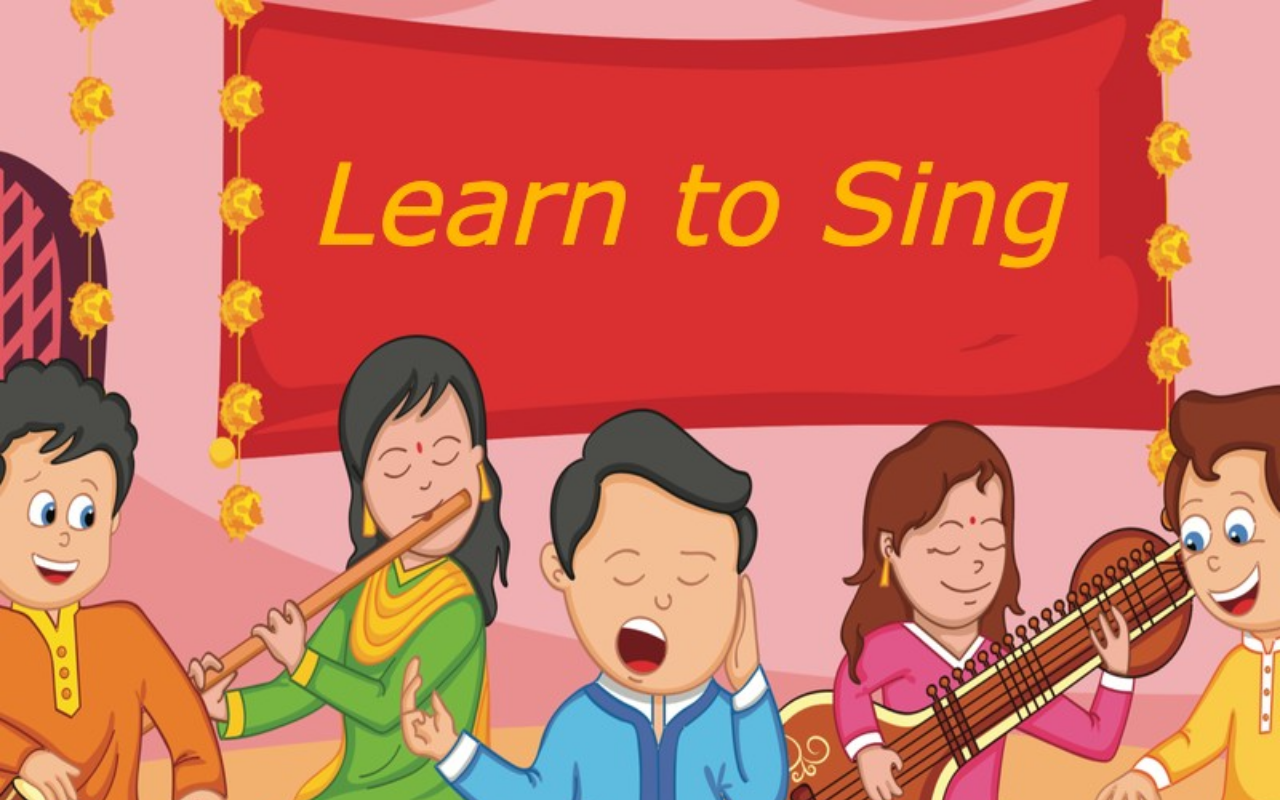
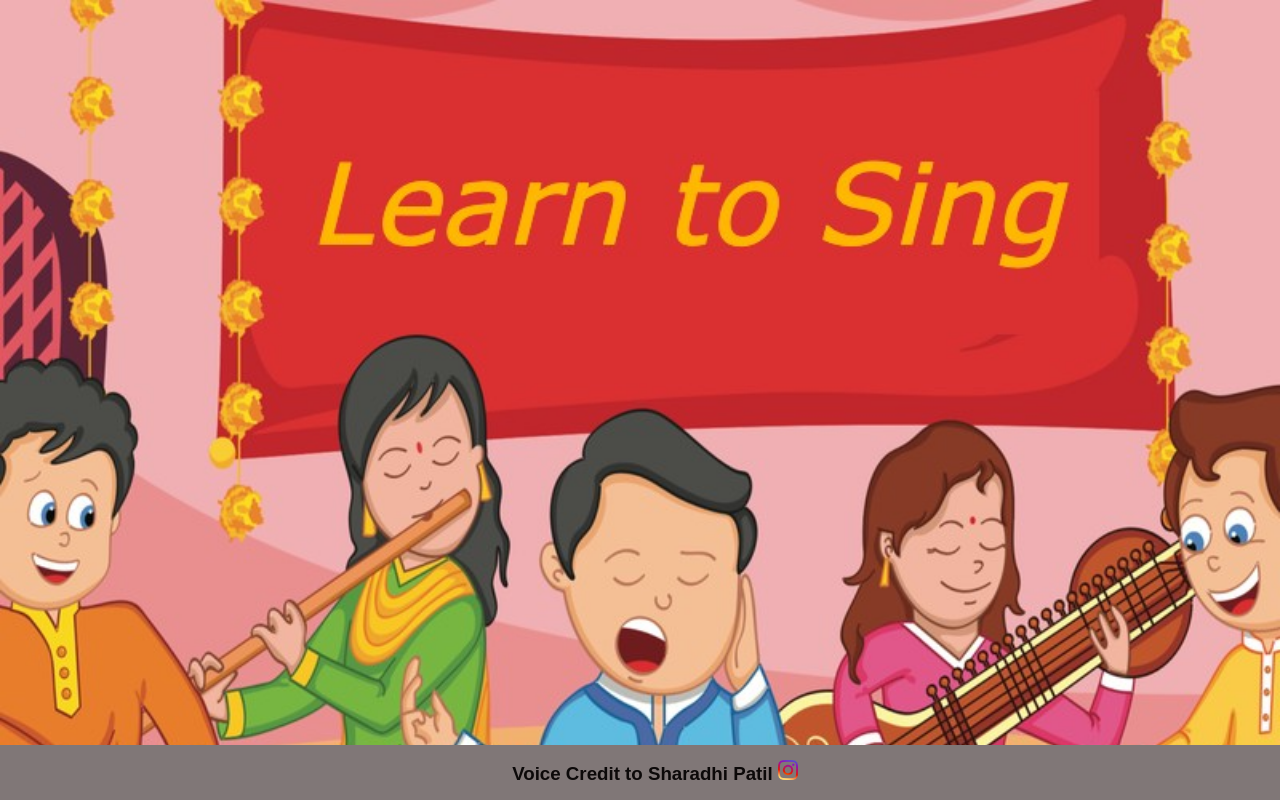
Before and after one commit to vrkshetty/music-class, a plain HTML site: page index.html in a window 1280 px wide. Shown: the top 800 px of the page. Drawn offline with Linux system fonts and the light colour scheme.

Commit message:
sticky bar

```diff
--- a/css/style.css
+++ b/css/style.css
@@ -38,9 +38,14 @@
   text-align: center;
   font-weight: bold;
 }
-#footer {
+
+.footer {
+  position: fixed;
+  left: 0;
+  bottom: 0;
+  width: 100%;
   background-color: rgb(128, 119, 119);
-  font-size: 25px;
-  color: #ffcc00;
+  color: rgb(12, 9, 9);
   text-align: center;
+  padding: 15px;
 }
--- a/index.html
+++ b/index.html
@@ -111,12 +111,10 @@
 
     </div>
     <footer>
-      <div id="footer">
-        <p>Voice Credit to Sharadhi Patil <a href="https://www.instagram.com/sharadhipatil/">
-          <img src="images/insta.png" alt="pic" width="20px" height="20px"> </a> </p>
-        <p>
-
-
+      <div class="footer">
+        <h3>Voice Credit to Sharadhi Patil  <a href="https://www.instagram.com/sharadhipatil/">
+          <img src="images/insta.png" alt="pic" width="20px" height="20px"> </a> </h3>
+        <h3>
       </div>
 
     </footer>
```
